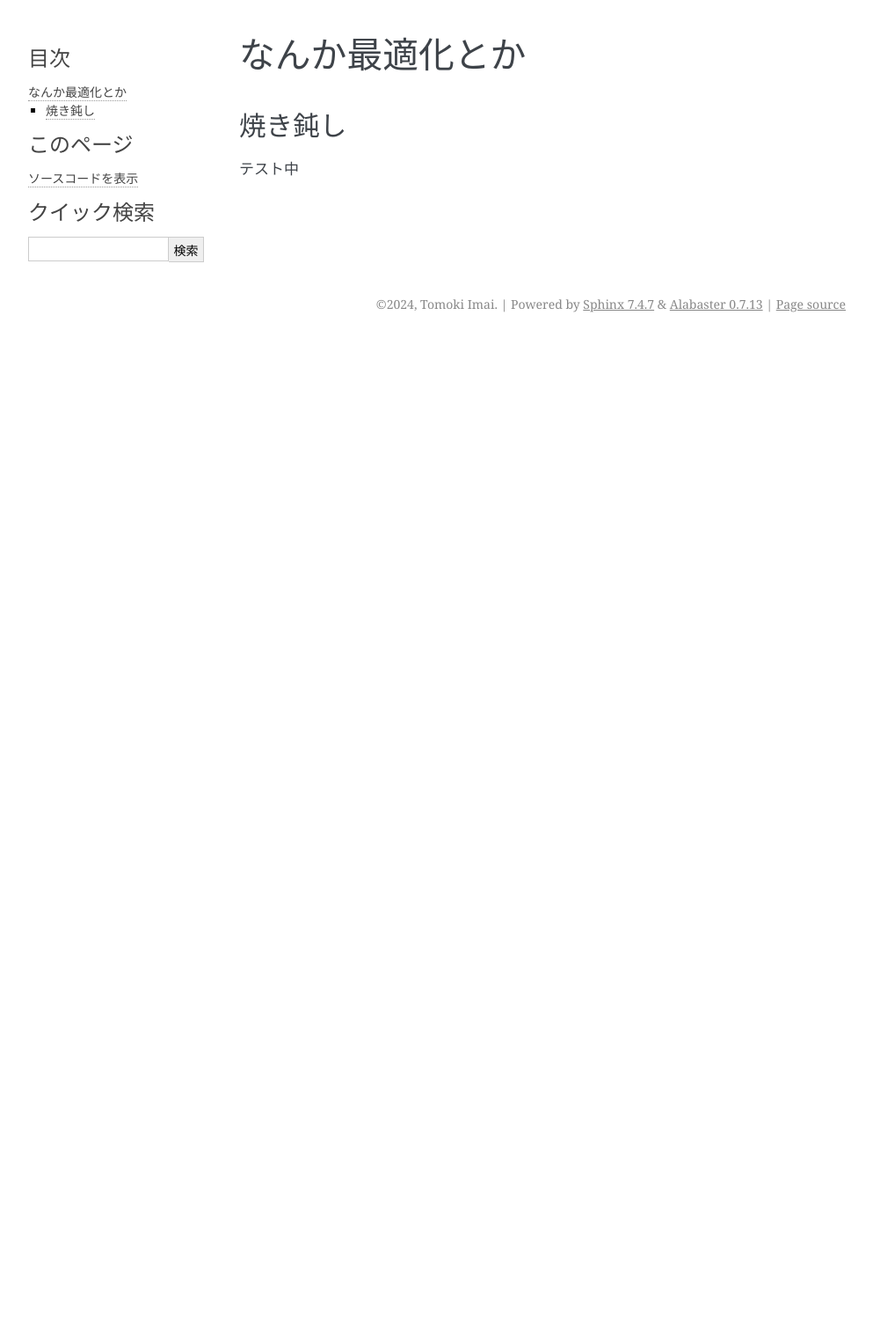
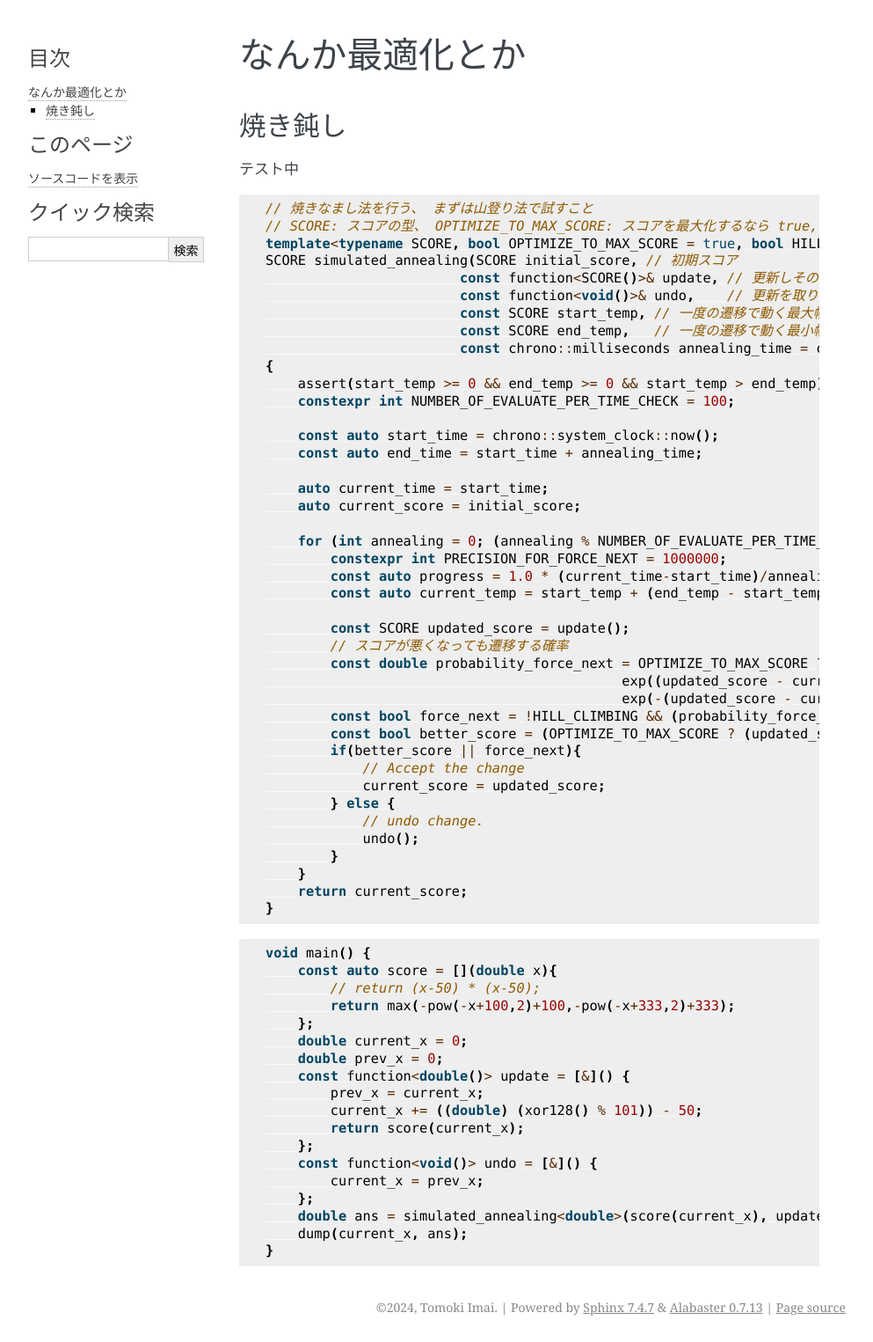
Before and after one commit to tomoki/AlgoLib, a Sphinx documentation site: the page built from source/marathon.rst, in a window 1280 px wide. Shown: the whole page at 88% size, without its empty margins (148-1141 px from the left). Built offline with Sphinx 7.4.7, drawn with Linux system fonts in a browser that asks for light colours; before the commit the page ends 900 px from its top, so only the background shows below that.

Commit message:
焼きなましアップデート

```diff
--- a/source/marathon.rst
+++ b/source/marathon.rst
@@ -9,13 +9,15 @@
 テスト中
 
 .. code-block:: cpp
-    template<typename SCORE>
+
+    // 焼きなまし法を行う、 まずは山登り法で試すこと
+    // SCORE: スコアの型、 OPTIMIZE_TO_MAX_SCORE: スコアを最大化するなら true, 最小化するなら false、 HILL_CLIMBING: true なら山登り法
+    template<typename SCORE, bool OPTIMIZE_TO_MAX_SCORE = true, bool HILL_CLIMBING = false>
     SCORE simulated_annealing(SCORE initial_score, // 初期スコア
                             const function<SCORE()>& update, // 更新しそのスコアを返す
                             const function<void()>& undo,    // 更新を取り消す
                             const SCORE start_temp, // 一度の遷移で動く最大幅
                             const SCORE end_temp,   // 一度の遷移で動く最小幅
-                            const bool optimize_to_max_score = true, // スコアを最大化するなら true, 最小化するなら false
                             const chrono::milliseconds annealing_time = chrono::milliseconds(1000))
     {
         assert(start_temp >= 0 && end_temp >= 0 && start_temp > end_temp);
@@ -34,11 +36,11 @@
 
             const SCORE updated_score = update();
             // スコアが悪くなっても遷移する確率
-            const double probability_force_next = optimize_to_max_score ?
+            const double probability_force_next = OPTIMIZE_TO_MAX_SCORE ?
                                                 exp((updated_score - current_score) / current_temp) :
                                                 exp(-(updated_score - current_score) / current_temp);
-            const bool force_next = (probability_force_next * PRECISION_FOR_FORCE_NEXT) > (xor128() % PRECISION_FOR_FORCE_NEXT);
-            const bool better_score = (optimize_to_max_score ? (updated_score >= current_score) : (updated_score <= current_score));
+            const bool force_next = !HILL_CLIMBING && (probability_force_next * PRECISION_FOR_FORCE_NEXT) > (xor128() % PRECISION_FOR_FORCE_NEXT);
+            const bool better_score = (OPTIMIZE_TO_MAX_SCORE ? (updated_score >= current_score) : (updated_score <= current_score));
             if(better_score || force_next){
                 // Accept the change
                 current_score = updated_score;
@@ -50,7 +52,9 @@
         return current_score;
     }
 
+
 .. code-block:: cpp
+
     void main() {
         const auto score = [](double x){
             // return (x-50) * (x-50);
```
Also changed, not shown: other parts of source/marathon.rst (+1 -1 lines).
